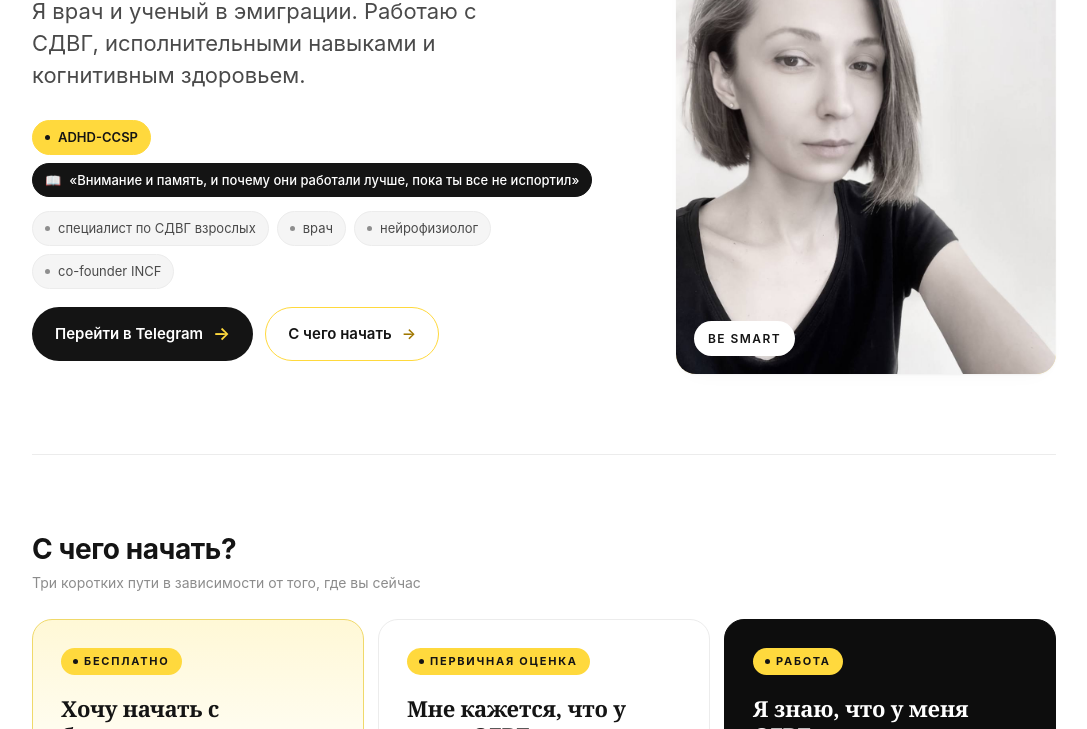
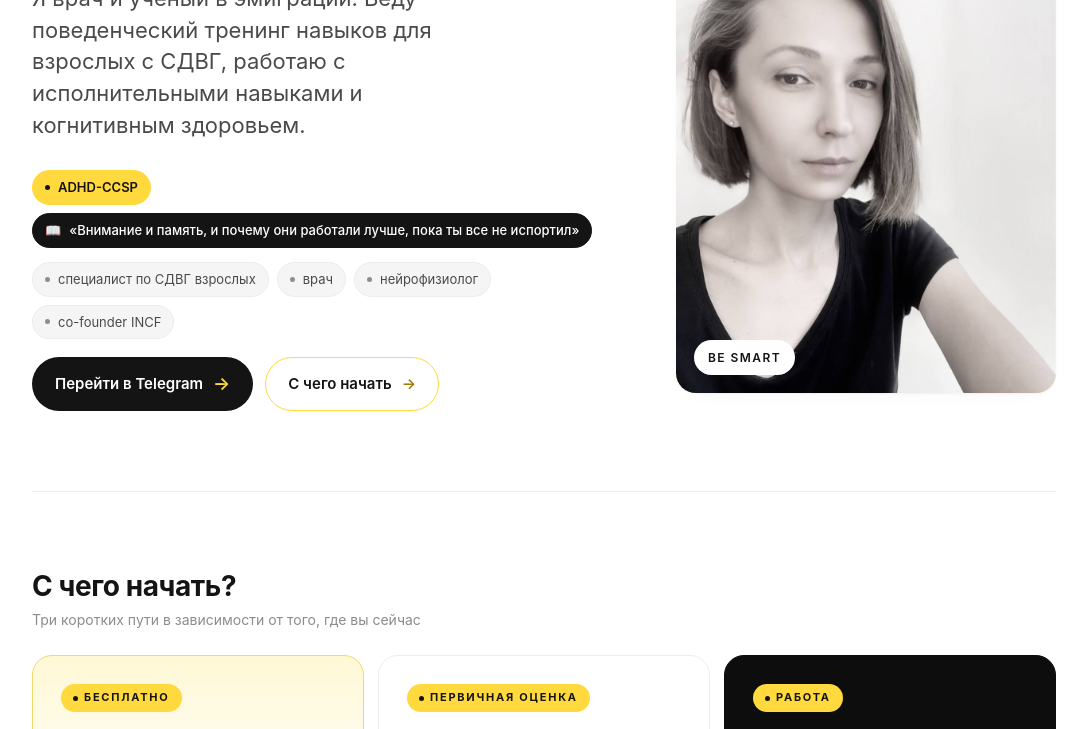
Before and after one commit to workgruzdeva-ctrl/gruzdeva-site, a plain HTML site: page index.html in a window 1280 px wide. Shown: the part 243-972 px from the top of the page, without its empty margins (96-1183 px from the left). Drawn offline with Linux system fonts and the light colour scheme.

Commit message:
Hero: добавить «поведенческий тренинг навыков» в lead

```diff
--- a/index.html
+++ b/index.html
@@ -1149,7 +1149,7 @@
     <div class="body">
       <h1>Привет, я <span class="name">Валя</span></h1>
       <p class="lead">
-        Я врач и ученый в эмиграции. Работаю с СДВГ, исполнительными навыками и когнитивным здоровьем.
+        Я врач и ученый в эмиграции. Веду поведенческий тренинг навыков для взрослых с СДВГ, работаю с исполнительными навыками и когнитивным здоровьем.
       </p>
       <!-- Tier 1: ключевое позиционирование (ярко-жёлтый) + книга (чёрная) -->
       <div class="badges">
```
